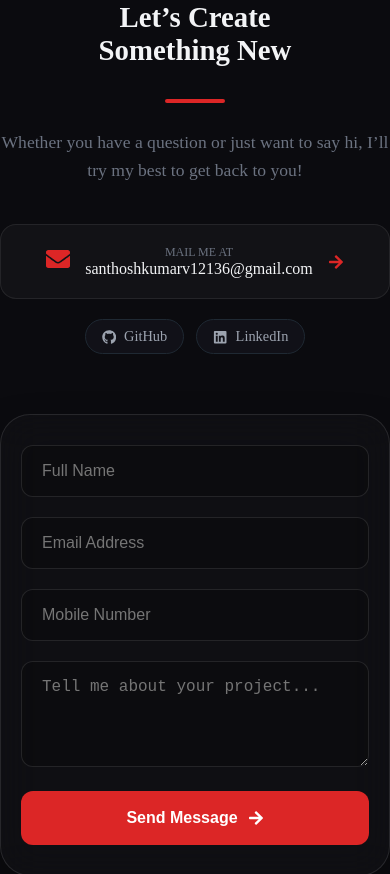
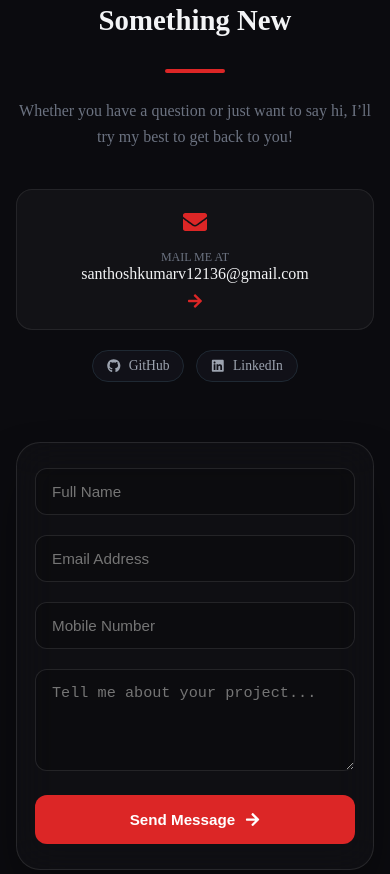
Before and after one commit to Santhosh-Kumar-2004/santhosh.dev-portfolio-site, a React (Vite) app: page / in a window 390 px wide. Shown: the part 4500-5374 px from the top of the page. Built offline with nearby package versions, Linux system fonts and the light colour scheme.

Commit message:
Updated the contect jsx responsivenexx file

```diff
--- a/src/styles/Contact.css
+++ b/src/styles/Contact.css
@@ -157,14 +157,112 @@
 .status-msg.success { color: #4ade80; }
 .status-msg.error { color: #f87171; }
 
-/* Responsive Adjustments */
+/* =========================
+   GLOBAL SECTION SPACING
+========================= */
+
+
+
+/* =========================
+   RESPONSIVENESS – LARGE TABLETS
+========================= */
+@media (max-width: 1250px) {
+  .contact-section {
+  padding: 100px 2rem; /* top/bottom + left/right */
+}
+  .contact-wrapper {
+    gap: 50px;
+  }
+
+  .contact-form-glass {
+    padding: 35px;
+  }
+}
+
+
+/* =========================
+   RESPONSIVENESS – TABLET
+========================= */
 @media (max-width: 900px) {
+  .contact-section {
+    padding: 90px 2rem;
+  }
+
   .contact-wrapper {
     grid-template-columns: 1fr;
     text-align: center;
+    gap: 60px;
   }
-  .header-line { margin: 15px auto; }
-  .email-link-card { justify-content: center; }
-  .social-row { justify-content: center; }
-  .contact-form-glass { padding: 30px 20px; }
+
+  .header-line {
+    margin: 15px auto;
+  }
+
+  .email-link-card {
+    justify-content: center;
+  }
+
+  .social-row {
+    justify-content: center;
+    flex-wrap: wrap;
+  }
+
+  .contact-form-glass {
+    padding: 30px 25px;
+  }
 }
+
+
+/* =========================
+   RESPONSIVENESS – MOBILE
+========================= */
+@media (max-width: 768px) {
+  .contact-section {
+    padding: 80px 1.5rem;
+  }
+
+  .contact-intro {
+    font-size: 1rem;
+  }
+
+  .email-link-card {
+    flex-direction: column;
+    text-align: center;
+    gap: 10px;
+  }
+
+  .social-tag {
+    font-size: 0.85rem;
+    padding: 7px 14px;
+  }
+
+  .contact-form input,
+  .contact-form textarea {
+    font-size: 0.95rem;
+    padding: 14px 16px;
+  }
+
+  .contact-form button {
+    padding: 16px;
+    font-size: 0.95rem;
+  }
+}
+
+
+/* =========================
+   EXTRA SMALL DEVICES
+========================= */
+@media (max-width: 480px) {
+  .contact-section {
+    padding: 70px 1rem;
+  }
+
+  .contact-form-glass {
+    padding: 25px 18px;
+    border-radius: 24px;
+  }
+
+  .status-msg {
+    font-size: 0.85rem;
+  }
+}
```
